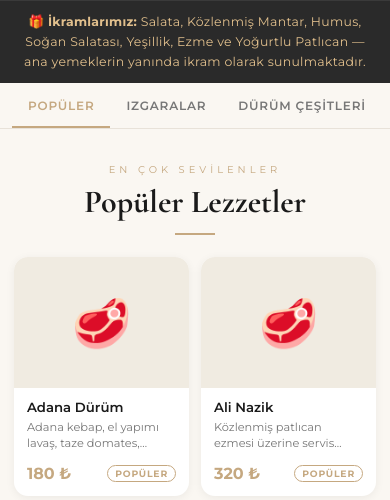
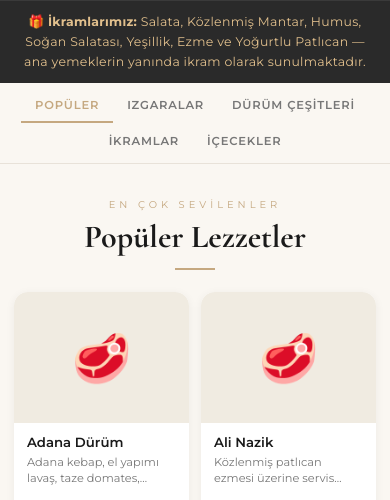
Before and after one commit to kucukrumeysa/sefkebap-qr, a Django app: template templates/menu/menu.html in a window 390 px wide. Shown: the part 214-714 px from the top of the page. Run offline with Django 5.2, Linux system fonts and the light colour scheme; the template is opened without the code that fills it: values that come from a table or form of the project are taken from there, others are empty; data comes from the database, SQL or seed files in the repository.

Commit message:
fix: popular products by name, mobile nav wrap, all card image fallbacks

```diff
--- a/templates/menu/menu.html
+++ b/templates/menu/menu.html
@@ -100,21 +100,19 @@
         }
         .category-nav {
             display: flex;
-            overflow-x: auto;
-            scrollbar-width: none;
-            -ms-overflow-style: none;
+            flex-wrap: wrap;
+            justify-content: center;
             max-width: 900px;
             margin: 0 auto;
-            padding: 0 12px;
+            padding: 4px 8px;
+            gap: 0;
         }
-        .category-nav::-webkit-scrollbar { display: none; }
         .category-btn {
-            flex-shrink: 0;
             border: none;
             background: none;
             color: var(--text-light);
-            padding: 15px 16px 13px;
-            font-size: 0.75rem;
+            padding: 11px 14px 9px;
+            font-size: 0.72rem;
             font-weight: 600;
             text-transform: uppercase;
             letter-spacing: 0.8px;
@@ -466,6 +464,8 @@
                         <div class="prod-card">
                             {% if product.image %}
                                 <img class="prod-card-img" src="{{ product.image.url }}" alt="{{ product.name }}" loading="lazy">
+                            {% elif product_images|get_item:product.name %}
+                                <img class="prod-card-img" src="{{ product_images|get_item:product.name }}" alt="{{ product.name }}" loading="lazy">
                             {% else %}
                                 <div class="prod-card-emoji">{{ category.icon }}</div>
                             {% endif %}
```
Also changed, not shown: apps/menu/views.py (+8 -5 lines).
